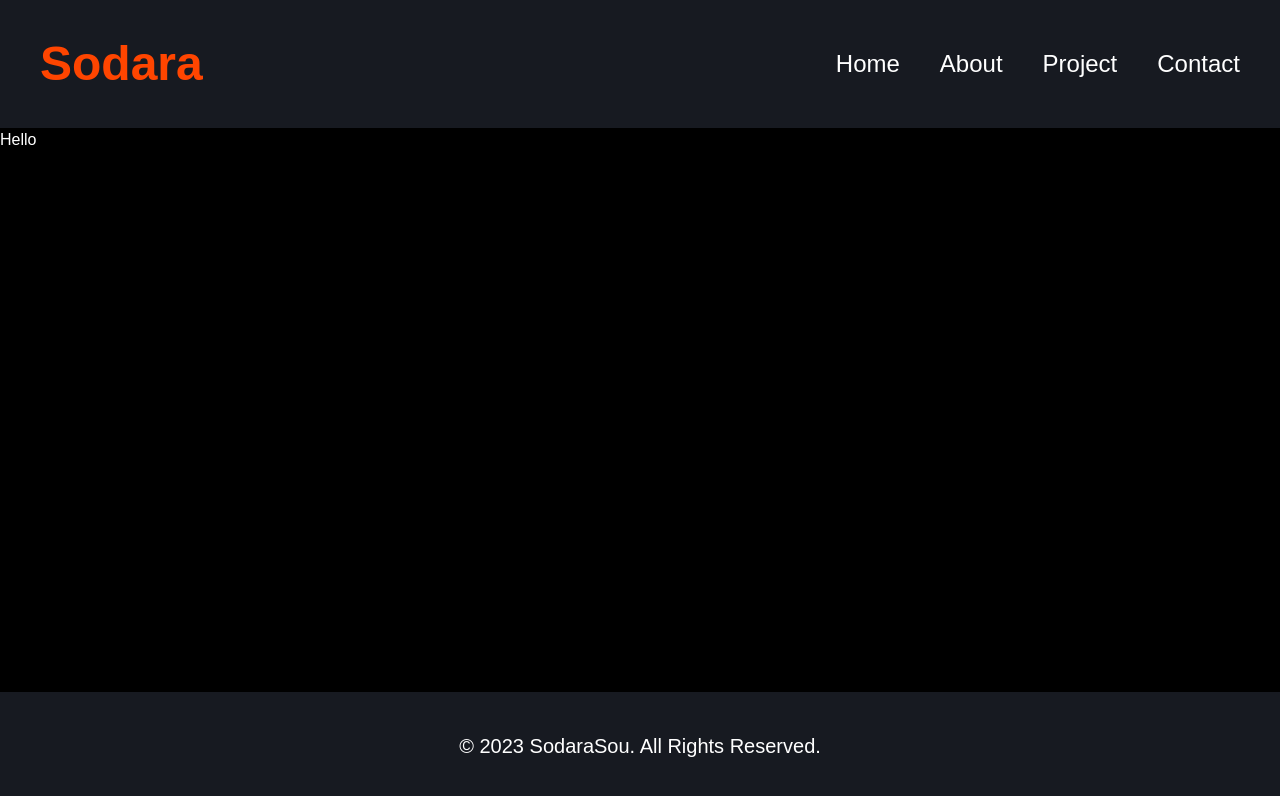
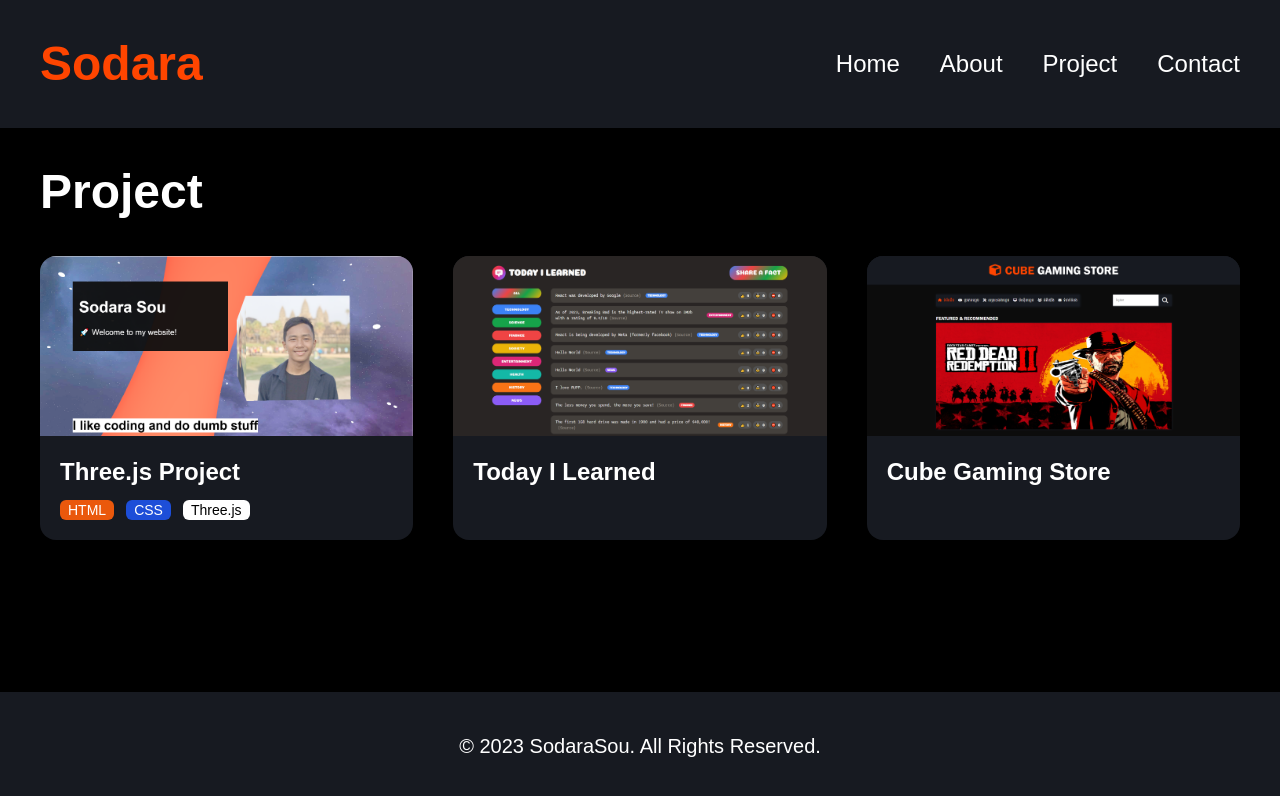
Before and after one commit to SodaraSou/My-Portfolio, a React (Create React App) app: page /project in a window 1280 px wide. Shown: the top 796 px of the page. Built offline with nearby package versions, Linux system fonts and the light colour scheme.

Commit message:
Beginning

```diff
--- a/src/pages/About.jsx
+++ b/src/pages/About.jsx
@@ -1,7 +1,26 @@
+import myImage from "../images/SodaraSou.jpg";
+
 function About() {
   return (
-    <div>About</div>
-  )
+    <section id="about">
+      <div className="p-10 text-center md:text-left">
+        <h1 className="text-5xl font-bold md:text-left mb-10">About Me</h1>
+        <div className="flex justify-center items-center flex-col md:flex-row space-y-5 md:space-y-0 md:space-x-5">
+          <div>
+            <p className="text-xl md:text-2xl">
+              My name is Sodara Sou and I am a sophomore in the ITE department
+              at the Royal University of Phnom Penh. I find programming to be a
+              fascinating field and enjoy the challenge of creating software
+              from scratch. I have a particular affinity for web development and
+              enjoy building responsive and visually appealing websites. I find
+              the process of designing and coding a website to be both creative
+              and technically challenging.
+            </p>
+          </div>
+        </div>
+      </div>
+    </section>
+  );
 }
 
-export default About
+export default About;
--- a/src/pages/Project.jsx
+++ b/src/pages/Project.jsx
@@ -1,7 +1,60 @@
+import ProjectThreeJS from "../images/ThreeJS.png";
+import TodayILearned from "../images/TodayILearned.png";
+import CubeGamingStore from "../images/CubeGamingStore.png";
+
 function Project() {
   return (
     <section id="project">
-      <h1>Hello</h1>
+      <div className="p-10">
+        <h1 className="text-5xl font-bold text-center md:text-left mb-10">
+          Project
+        </h1>
+        <div className="grid grid-cols-1 md:grid-cols-2 lg:grid-cols-3 grid-rows-1 gap-10 h-full">
+          <div className="bg-daraBlack rounded-2xl hover:scale-105 duration-500">
+            <a href="#">
+              <img
+                src={ProjectThreeJS}
+                alt="ProjectThreeJS"
+                className="rounded-t-2xl w-full h-[180px]"
+              />
+              <div className="p-5 space-y-3">
+                <h5 className="text-2xl font-bold">Three.js Project</h5>
+                <div className="flex items-center text-sm space-x-3 font-medium">
+                  <span className="bg-orange-600 px-2 rounded-md">HTML</span>
+                  <span className="bg-blue-700 px-2 rounded-md">CSS</span>
+                  <span className="bg-white text-black px-2 rounded-md">
+                    Three.js
+                  </span>
+                </div>
+              </div>
+            </a>
+          </div>
+          <div className="bg-daraBlack rounded-2xl hover:scale-105 duration-500">
+            <a href="#">
+              <img
+                src={TodayILearned}
+                alt="ProjectThreeJS"
+                className="rounded-t-2xl w-full h-[180px]"
+              />
+              <div className="p-5">
+                <h5 className="text-2xl font-bold">Today I Learned</h5>
+              </div>
+            </a>
+          </div>
+          <div className="bg-daraBlack rounded-2xl hover:scale-105 duration-500">
+            <a href="#">
+              <img
+                src={CubeGamingStore}
+                alt="ProjectThreeJS"
+                className="rounded-t-2xl w-full h-[180px]"
+              />
+              <div className="p-5">
+                <h5 className="text-2xl font-bold">Cube Gaming Store </h5>
+              </div>
+            </a>
+          </div>
+        </div>
+      </div>
     </section>
   );
 }
```
